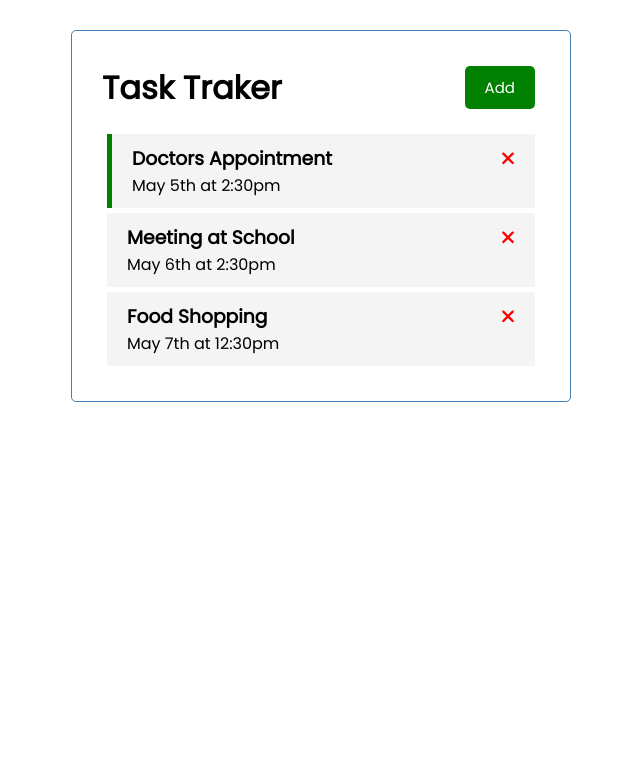
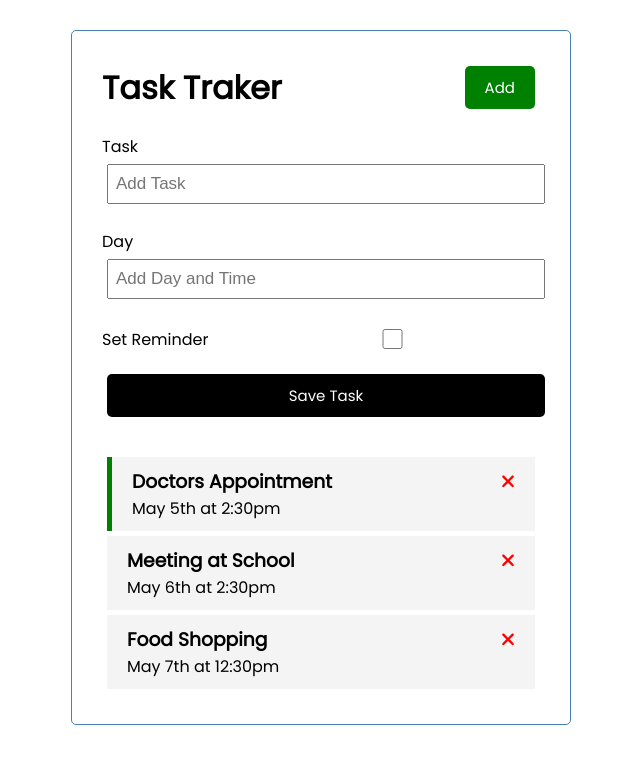
Before and after one commit to mmchokor/TaskTracker-AngularCrashCourse, an Angular app: page / in a window 1280 px wide. Shown: the top 764 px of the page, without its empty margins (319-959 px from the left). Built offline with nearby package versions, Linux system fonts and the light colour scheme; data requests are answered from the project's data file.

Commit message:
Forms Module and ngModel

```diff
--- /dev/null
+++ b/src/app/components/add-task/add-task.component.css
@@ -0,0 +1,3 @@
+.add-form {
+    margin-bottom: 40px;
+}
--- /dev/null
+++ b/src/app/components/add-task/add-task.component.html
@@ -0,0 +1,15 @@
+<form class="add-form">
+    <div class="form-control">
+        <label for="text">Task</label>
+        <input type="text" name="text" [(ngModel)]="text" id="text" placeholder="Add Task">
+    </div>
+    <div class="form-control">
+        <label for="day">Day</label>
+        <input type="text" name="day" [(ngModel)]="day" id="day" placeholder="Add Day and Time">
+    </div>
+    <div class="form-control form-control-check">
+        <label for="reminder">Set Reminder</label>
+        <input type="checkbox" name="reminder" [(ngModel)]="reminder" id="reminder">
+    </div>
+    <input type="submit" value="Save Task" class="btn btn-block">
+</form>
--- /dev/null
+++ b/src/app/components/add-task/add-task.component.ts
@@ -0,0 +1,12 @@
+import { Component } from '@angular/core';
+
+@Component({
+  selector: 'app-add-task',
+  templateUrl: './add-task.component.html',
+  styleUrls: ['./add-task.component.css']
+})
+export class AddTaskComponent {
+  text!: string;
+  day!: string;
+  reminder: boolean = false;
+}
--- a/src/app/components/tasks/tasks.component.html
+++ b/src/app/components/tasks/tasks.component.html
@@ -1,3 +1,5 @@
+<app-add-task></app-add-task>
+
 <app-task-item
   *ngFor="let task of tasks"
   [task]="task"
```
Also changed, not shown: src/app/app.module.ts (+7 -8 lines), 1 other file (tests, documents, lock files or other folders).
